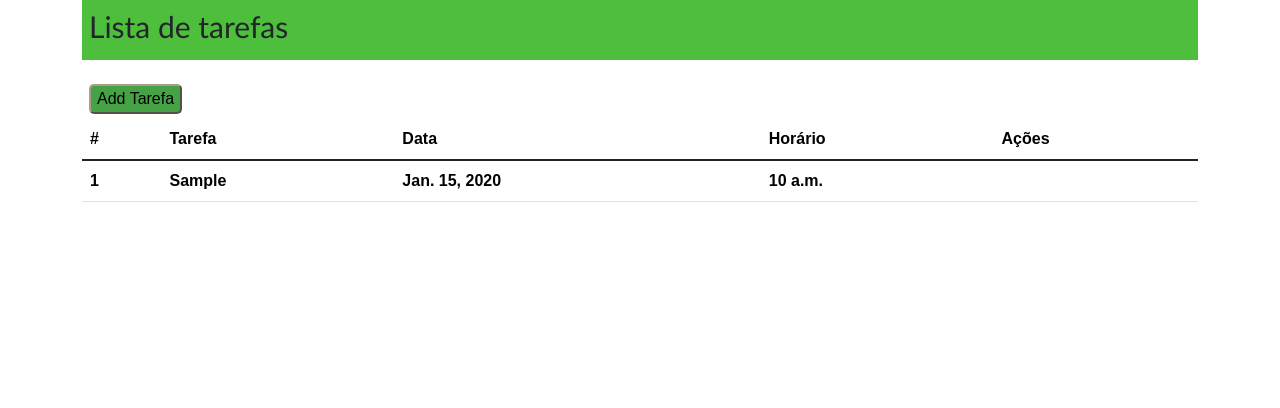
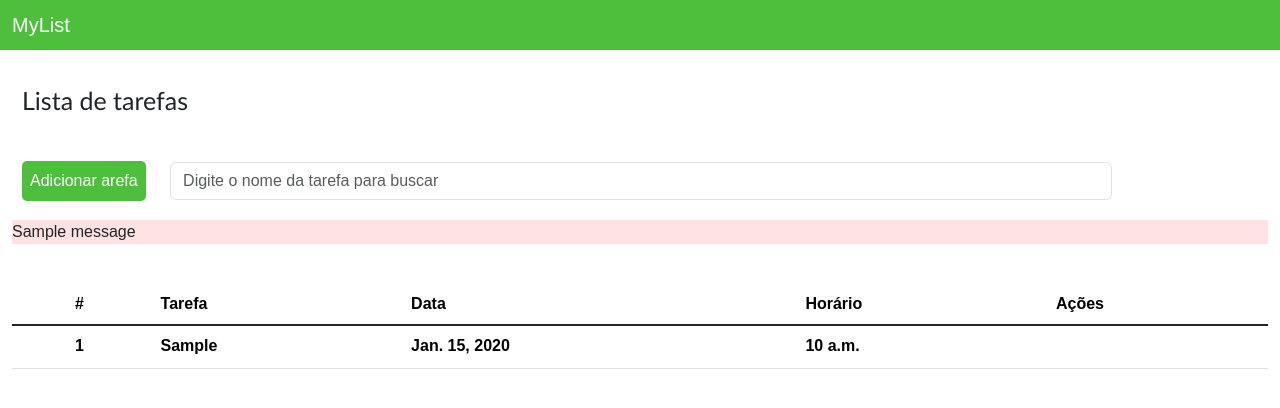
Before and after one commit to Liidys/projeto, a Django app: page / in a window 1280 px wide. Shown: the top 408 px of the page. Run offline with Django 4.2, Linux system fonts and the light colour scheme; tables that the repository leaves empty hold one stand-in row (values such as "Sample post"); one stand-in notice (Sample message) is shown; lists and menus that the app fills with data are empty; some libraries are stand-ins or nearby versions.

Commit message:
crud completo e alguns stilos

```diff
--- a/lista/models.py
+++ b/lista/models.py
@@ -8,5 +8,6 @@ class Tarefa(models.Model):
     hora = models.TimeField(null=True, blank= True)
 
 
+
     def __str__(self):
         return self.tarefa
--- a/lista/static/css/styles.css
+++ b/lista/static/css/styles.css
@@ -7,21 +7,61 @@ body {
 }
 
 .title {
-    margin-left: 7px;
+    padding: 0;
+    margin-top: 35px;
+    margin-left: 10px;
     font-family: 'Gill Sans', 'Gill Sans MT', Calibri, 'Trebuchet MS', sans-serif;
-    font-size: 30px;
+    font-size: 25px;
 }
 
-.botao {
-    margin-left: 7px;
-    background-color: rgba(0, 128, 0, 0.73);
+.div-btn {
+    background-color: #4EBE3D;
+    cursor: pointer;
+    display: inline-block;
+    border-bottom: 5px;
+    padding: 8px;
     border-radius: 5px;
-    border-color: rgb(172, 157, 138);
-    margin-bottom: 5px;
+    margin-left: 10px;
+    margin-right: 20px;
+    color: white;
+    text-decoration: none;
 }
-.fa-pen-to-square{
+#add-link {
+    text-decoration: none;
+    color: white;
+}
+
+.div-search {
+    padding: 0;
+    margin-top: 15px;
+    margin-bottom:15px;
+    display: inline-block;
+    width: 75%;
+
+}
+.fa-magnifying-glass {
+    position: absolute;
+    top: 175px;
+    right: 15%;
+}
+
+.fa-trash-can, .fa-pen-to-square {
+    margin-right: 12px;
+    cursor: pointer;
+    font-size: 17px;
+}
+.fa-pen-to-square {
     color: green;
 }
 .fa-trash-can {
     color: red;
 }
+
+ul.messages {
+    padding: 0;
+    margin-top: 5px;
+    background-color: rgba(255, 216, 216, 0.737);
+}
+ul.messages li {
+    list-style: none;
+}
--- a/lista/templates/base.html
+++ b/lista/templates/base.html
@@ -1,4 +1,5 @@
 {% load static  %}
+
 <!DOCTYPE html>
 <html lang="pt-br">
 <head>
@@ -12,8 +13,13 @@
     <script src="{% static 'fontawesomefree/js/all.min.js' %}"></script>
     <link href="{% static 'fontawesomefree/css/all.min.css' %}" rel="stylesheet" type="text/css">
 </head>
+<nav class="navbar">
+    <div class="container-fluid">
+      <span class="navbar-brand mb-0 h1" style="color: #ffffff;"> MyList <i class="fa-solid fa-table-list"></i></span>
+    </div>
+</nav>
 <body>
-    <div class="container">
+    <div class="container-fluid">
         {% block content %}
         {% endblock%}
     </div>
--- a/lista/templates/index.html
+++ b/lista/templates/index.html
@@ -1,18 +1,34 @@
 {% extends 'base.html' %}
 
 {% block content %}
-    <nav class="navbar">
-        <h1 class="title">Lista de tarefas</h1> <hr>
-    </nav><br>
+
+    <h1 class="title">Lista de tarefas</h1>
+    <br>
 
     <div class="">
-        <form action="newtarefa">
+        <form action="newtarefa/">
 
-            <button type="submit" class="botao" ><i class="fa-solid fa-plus"></i> Add Tarefa</button>
+            <div class="div-btn">
+               <a id="add-link" href="newtarefa/"><i class="fa-solid fa-plus"></i> Adicionar arefa</a>
+            </div>
+            <div class="div-search">
+                <input class="form-control"  type="search" id="search" name="search" placeholder="Digite o nome da tarefa para buscar">
+                <i class="fa-solid fa-magnifying-glass"></i>
+            </div>
+
+            {% if messages %}
+                <ul class="messages">
+                    {% for message in messages %}
+                        <li {% if mesage.tags %}class="alert alert {{message.tags}}"{% endif %}></li>{{message}}</li>
+                    {% endfor %}
+                </ul>
+                {% endif %}
+
         </form>
+        <br>
         <table class="table">
             <thead>
-                <tr class="title-table">
+                <tr class="title-table"><th></th>
                     <th>#</th>
                     <th>Tarefa</th>
                     <th>Data</th>
@@ -22,13 +38,13 @@
             </thead>
             <tbody class="table-group-divider">
                 {% for tarefa in tarefas  %}
-                <tr>
+                <tr><th></th>
                     <th>{{forloop.counter}}</th>
                     <th>{{tarefa.tarefa}}</th>
                     <th>{{tarefa.data}}</th>
                     <th>{{tarefa.hora}}</th>
-                    <th><a href="delete_cliente/{{cliente.id}}"><i class="fa-solid fa-pen-to-square"></i></a>
-                        <a href="update_cliente/{{cliente.id}}"><i class="fa-solid fa-trash-can"></i></a>
+                    <th><a href="edittarefa/{{tarefa.id}}"><i class="fa-solid fa-pen-to-square"></i></a>
+                        <a href="deletetarefa/{{tarefa.id}}"><i class="fa-solid fa-trash-can"></i></a>
                     </th>
                 </tr>
                 {% endfor %}
--- a/lista/templates/newtarefa.html
+++ b/lista/templates/newtarefa.html
@@ -1,12 +1,12 @@
 {% extends 'base.html' %}
 
-{% block title %} Formulário {% endblock%}
+{% block title %} Adicionar tarefa {% endblock%}
 
 {% block content %}
 <h1>Preencha os dados abaixo:</h1>
 <form action="." method="POST">
     {% csrf_token %}
     {{form.as_p}}
-    <input type="submit" value="Salvar">
+    <input type="submit" value="Salvar tarefa">
 </form>
 {% endblock%}
--- a/lista/urls.py
+++ b/lista/urls.py
@@ -3,6 +3,7 @@ from . import views
 
 urlpatterns = [
     path('', views.lista, name='lista'),
-    path('newtarefa/', views.newtarefa, name='newtarefa')
-
+    path('newtarefa/', views.newtarefa, name='newtarefa'),
+    path('edittarefa/<int:id>/', views.edittarefa, name='edittarefa'),
+    path('deletetarefa/<int:id>', views.deteletarefa, name='deletetarefa')
 ]
--- a/lista/views.py
+++ b/lista/views.py
@@ -1,7 +1,8 @@
-from django.shortcuts import render, redirect
-from django.http import HttpResponse
+from django.shortcuts import render, redirect, get_object_or_404
+from django.http import Http404
 from .models import Tarefa
 from .forms import TerefaForm
+from django.contrib import messages
 
 
 # Create your views here.
@@ -25,5 +26,31 @@ def newtarefa(request):
             form = TerefaForm()
             return redirect('/')
         else:
-          context = {'form' : form}
           return render(request, 'index.html', context)
+
+
+
+def edittarefa(request, id):
+    tarefa = get_object_or_404(Tarefa, pk=id)
+    form = TerefaForm(instance=tarefa)
+
+    if(request.method == 'POST'):
+        form = TerefaForm(request.POST, instance=tarefa)
+
+        if(form.is_valid()):
+            form.save()
+            form = TerefaForm()
+            return redirect('/')
+        else:
+            return render (request, 'edittarefa.html', {'form': form, 'tarefa': tarefa})
+
+    else:
+        return render (request, 'edittarefa.html', {'form': form, 'tarefa': tarefa})
+
+
+
+def deteletarefa(request, id):
+    tarefa = get_object_or_404(Tarefa, pk=id)
+    tarefa.delete()
+    messages.info(request, 'Tarefa deletada com sucesso!')
+    return redirect('/')
```
Also changed, not shown: lista/templates/edittarefa.html (added, +12 -0 lines), db.sqlite3.
